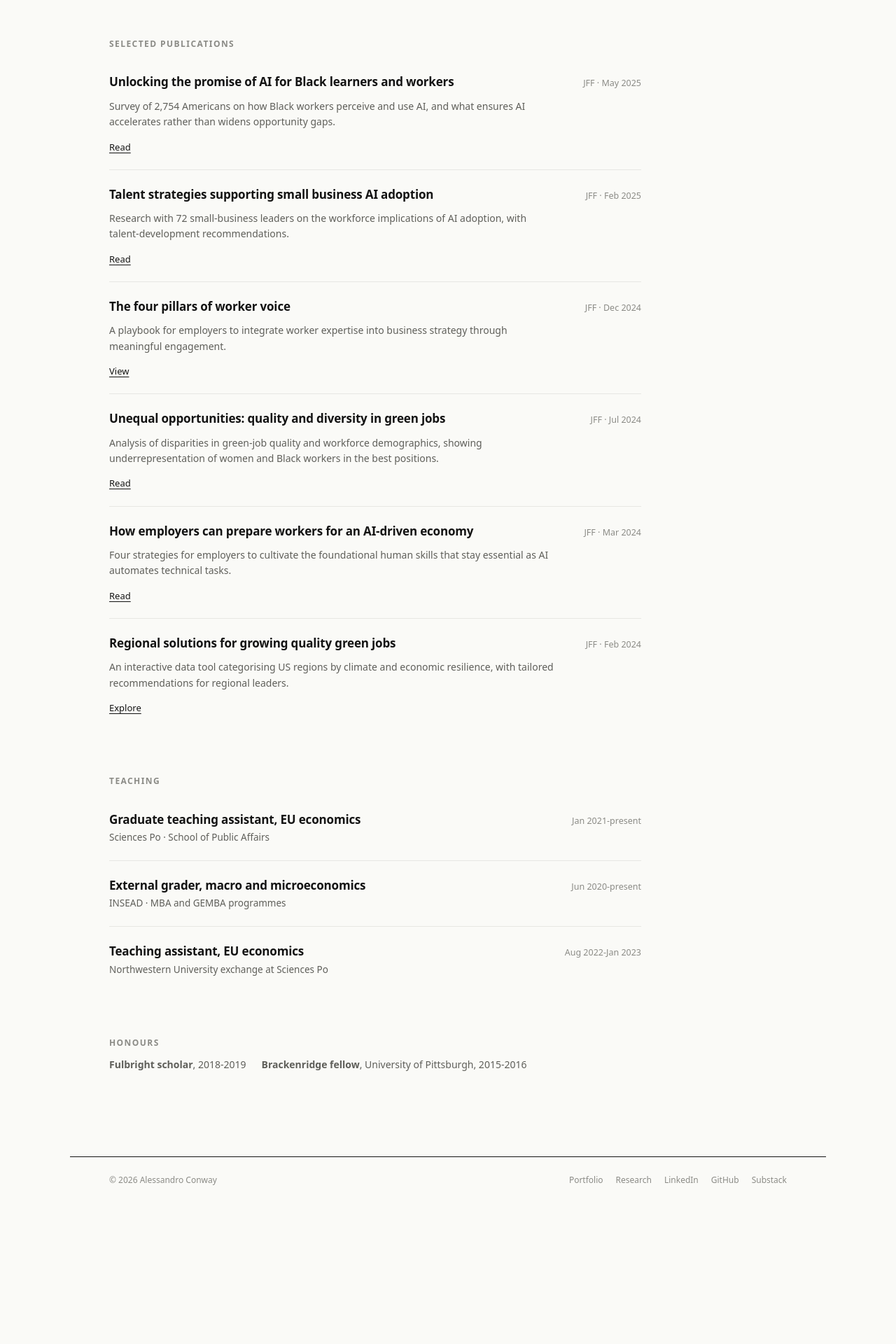
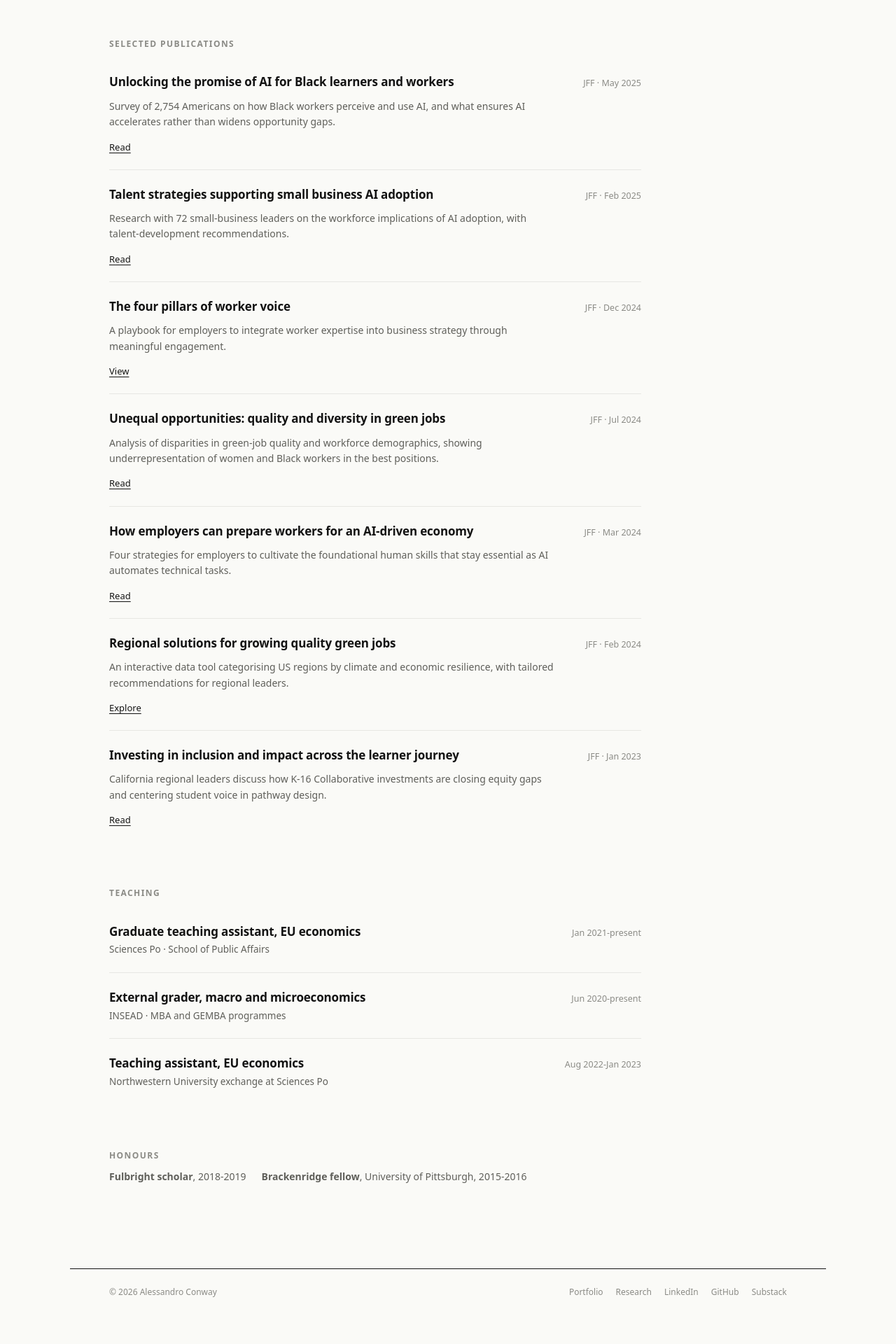
Before and after one commit to conway1521/conway1521.github.io, a Jekyll site: the page built from work.html, in a window 1280 px wide. Shown: the part 1998-3918 px from the top of the page at 70% size. Built offline with Jekyll 4.4.1, drawn with Linux system fonts in a browser that asks for light colours; before the commit the page ends 3757 px from its top, so only the background shows below that.

Commit message:
About personal section and inspirations, publication restore, margin fix
- Reserve the scrollbar site-wide so short pages like Writing no longer
  shift horizontally against longer pages
- About: the whole photo now sits blurred and graduated behind the intro
  prose on the right; added a personal note with three photos and an
  Inspirations carousel that auto-populates from inspo-1 onward
- Work: restored the Investing in inclusion publication, back to seven

```diff
--- a/assets/css/ink.css
+++ b/assets/css/ink.css
@@ -22,7 +22,7 @@
 }
 
 * { box-sizing: border-box; }
-html { -webkit-text-size-adjust: 100%; }
+html { -webkit-text-size-adjust: 100%; overflow-y: scroll; }
 html, body { margin: 0; padding: 0; background: var(--paper); color: var(--ink); }
 
 body {
@@ -114,9 +114,27 @@
 .hero__logos a:hover img { opacity: 1; }
 .hero__intro { margin-top: 26px; max-width: none; }
 
-/* about page bookend photo, soft and blurred */
-.about-photo { float: right; width: 210px; height: 210px; border-radius: 50%; overflow: hidden; margin: 6px 0 20px 44px; }
-.about-photo__img { width: 100%; height: 100%; background-size: cover; background-position: center; filter: blur(5px); transform: scale(1.15); opacity: 0.9; }
+/* about page: whole photo, blurred and graduated behind the intro prose */
+.about-intro { position: relative; margin-top: 32px; }
+.about-bg { position: absolute; top: -24px; right: -56px; bottom: -24px; width: 62%; background-size: cover; background-position: center; filter: blur(7px); opacity: 0.5; z-index: 0; pointer-events: none;
+  -webkit-mask-image: linear-gradient(to left, #000 45%, transparent 92%); mask-image: linear-gradient(to left, #000 45%, transparent 92%); }
+.about-intro > .prose { position: relative; z-index: 1; max-width: 600px; }
+
+/* about personal photos */
+.pgrid { display: grid; grid-template-columns: repeat(3, 1fr); gap: 14px; margin-top: 22px; max-width: 600px; }
+.pgrid__item { margin: 0; }
+.pgrid__item img { width: 100%; aspect-ratio: 4 / 5; object-fit: cover; display: block; border: 1px solid var(--rule); }
+.pgrid__item figcaption { font-size: 11.5px; color: var(--faint); margin-top: 6px; }
+
+/* inspirations carousel */
+.inspo { position: relative; margin-top: 18px; }
+.inspo__track { display: flex; gap: 12px; overflow-x: auto; scroll-snap-type: x mandatory; scroll-behavior: smooth; padding-bottom: 4px; scrollbar-width: none; -ms-overflow-style: none; }
+.inspo__track::-webkit-scrollbar { display: none; }
+.inspo__track img { height: 300px; width: auto; flex: 0 0 auto; object-fit: cover; scroll-snap-align: center; border: 1px solid var(--rule); display: block; }
+.inspo__nav { position: absolute; top: 50%; transform: translateY(-50%); z-index: 2; width: 34px; height: 34px; border: 1px solid var(--ink); background: var(--paper); color: var(--ink); cursor: pointer; font-size: 15px; line-height: 1; display: flex; align-items: center; justify-content: center; }
+.inspo__nav:hover { background: var(--ink); color: var(--paper); }
+.inspo__nav--prev { left: -10px; }
+.inspo__nav--next { right: -10px; }
 .hero__name { font-size: 44px; font-weight: 600; letter-spacing: -0.03em; line-height: 1.03; }
 .hero__tagline { font-size: 16px; line-height: 1.6; color: var(--muted); margin: 18px 0 0; max-width: 600px; }
 .affil { margin-top: 24px; max-width: 620px; }
@@ -585,7 +603,9 @@
   .sig-row { grid-template-columns: 24px 1fr; }
   .sig-row__src { grid-column: 2; }
   .plate { margin: 64px auto; }
-  .about-photo { width: 130px; height: 130px; margin: 0 0 16px 20px; }
+  .about-bg { position: static; width: auto; height: 180px; margin: 0 -22px 18px; opacity: 0.55; filter: blur(6px); -webkit-mask-image: none; mask-image: none; }
+  .pgrid { grid-template-columns: 1fr 1fr; }
+  .inspo__track img { height: 220px; }
   .hero__photo { float: none; margin: 0 0 20px 0; align-items: flex-start; }
   .hero__headshot { width: 150px; height: 150px; }
   .hero__logos { justify-content: flex-start; }
--- a/work.html
+++ b/work.html
@@ -92,6 +92,7 @@
     <div class="entry"><div class="entry__head"><span class="entry__title">Unequal opportunities: quality and diversity in green jobs</span><span class="entry__meta">JFF &middot; Jul 2024</span></div><p class="entry__body">Analysis of disparities in green-job quality and workforce demographics, showing underrepresentation of women and Black workers in the best positions.</p><div class="entry__links"><a href="https://www.jff.org/idea/climate-resilient-employees-sustainable-tomorrow-crest/unequal-opportunities-examining-quality-and-diversity-in-green-jobs/" target="_blank">Read</a></div></div>
     <div class="entry"><div class="entry__head"><span class="entry__title">How employers can prepare workers for an AI-driven economy</span><span class="entry__meta">JFF &middot; Mar 2024</span></div><p class="entry__body">Four strategies for employers to cultivate the foundational human skills that stay essential as AI automates technical tasks.</p><div class="entry__links"><a href="https://www.jff.org/how-employers-can-prepare-workers-for-an-ai-driven-economy/" target="_blank">Read</a></div></div>
     <div class="entry"><div class="entry__head"><span class="entry__title">Regional solutions for growing quality green jobs</span><span class="entry__meta">JFF &middot; Feb 2024</span></div><p class="entry__body">An interactive data tool categorising US regions by climate and economic resilience, with tailored recommendations for regional leaders.</p><div class="entry__links"><a href="https://info.jff.org/regional-solutions-for-growing-quality-green-jobs" target="_blank">Explore</a></div></div>
+    <div class="entry"><div class="entry__head"><span class="entry__title">Investing in inclusion and impact across the learner journey</span><span class="entry__meta">JFF &middot; Jan 2023</span></div><p class="entry__body">California regional leaders discuss how K-16 Collaborative investments are closing equity gaps and centering student voice in pathway design.</p><div class="entry__links"><a href="https://www.jff.org/idea/investing-inclusion-impact-across-learner-journey/" target="_blank">Read</a></div></div>
   </section>
 
   <section class="sec">
```
Also changed, not shown: about.html (+71 -3 lines).
